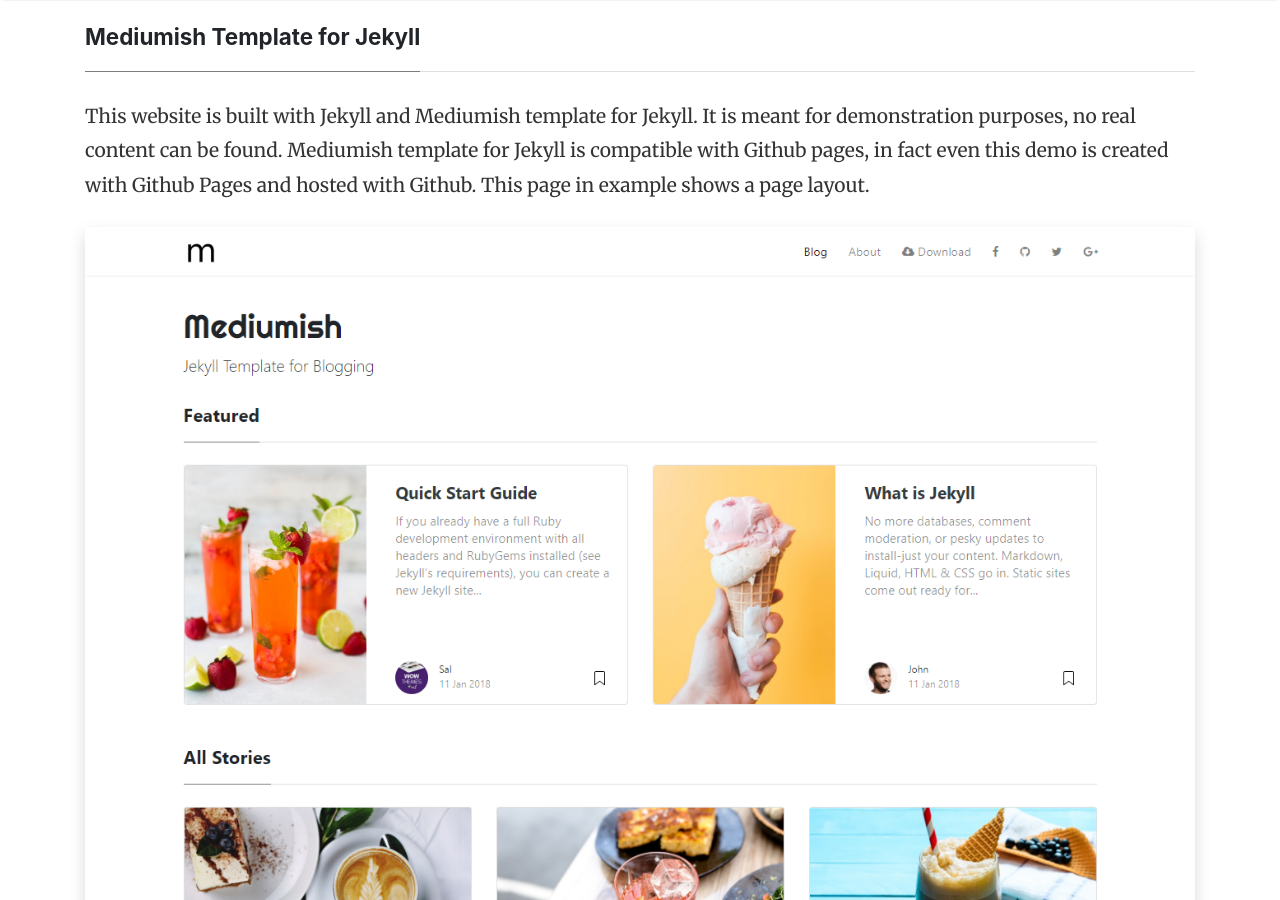
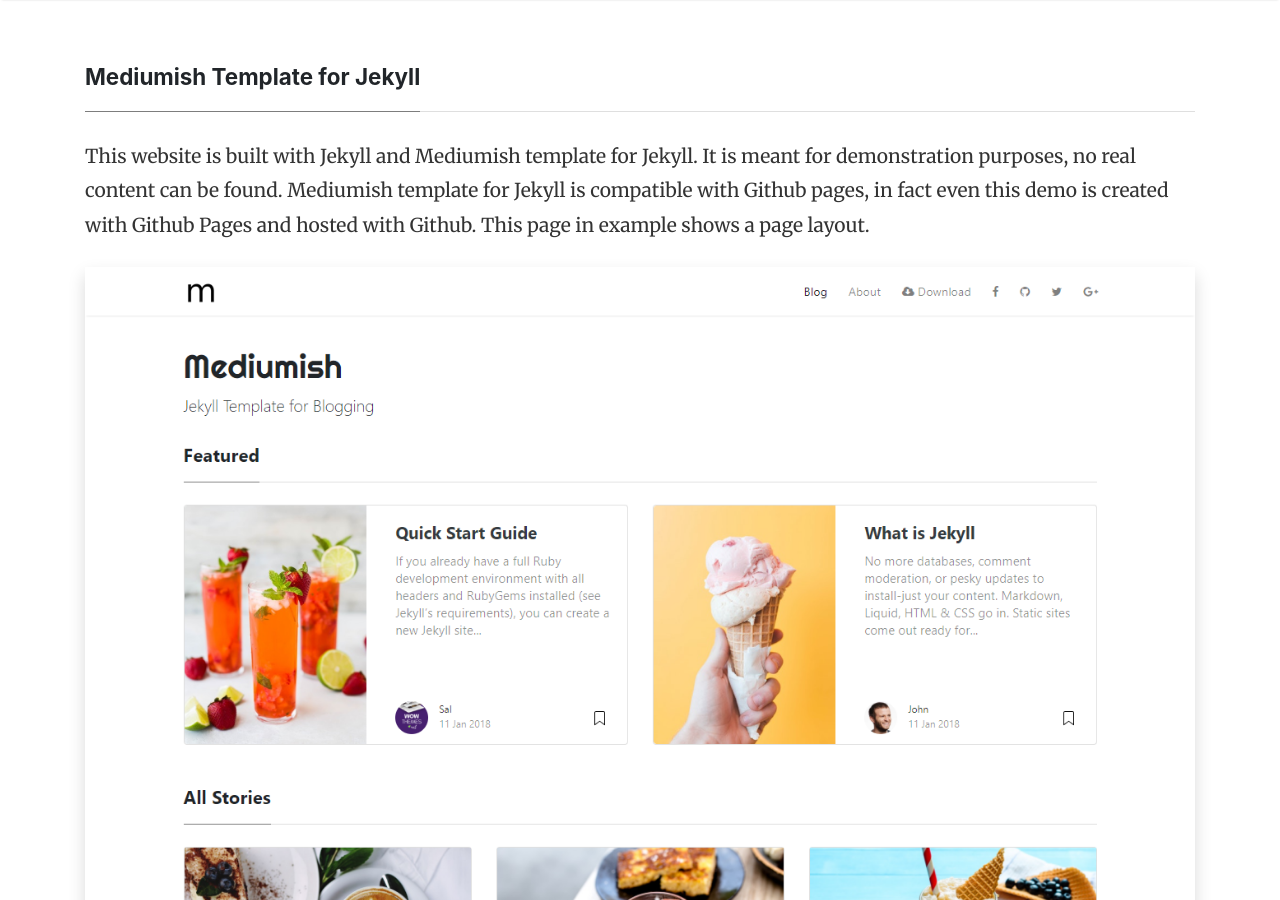
Before and after one commit to TommyBoshkovski/qmrlab-site, a Jekyll site: the page built from about.md, in a window 1280 px wide and 900 px high. Built offline with Jekyll 4.4.1, drawn with Linux system fonts in a browser that asks for light colours; nearby versions of some CDN libraries; comment, search, counter and statistics services are not loaded.

```diff
--- a/_layouts/default.html
+++ b/_layouts/default.html
@@ -118,7 +118,7 @@
 <!-- End Navigation
 ================================================== -->
 
-<div class="site-content">
+<div class="site-content" style="padding-top:5%;">
 <div class="container">
 
 
```
